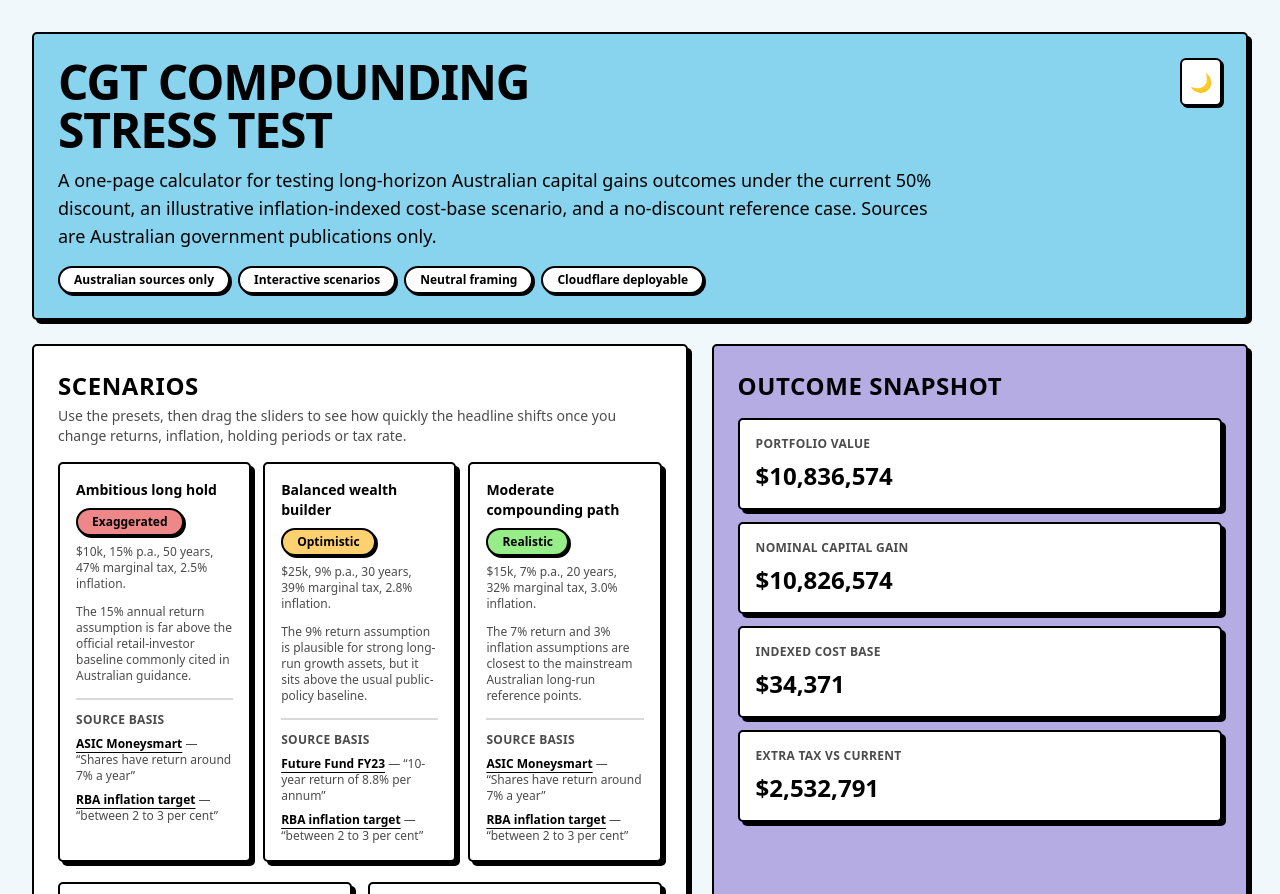
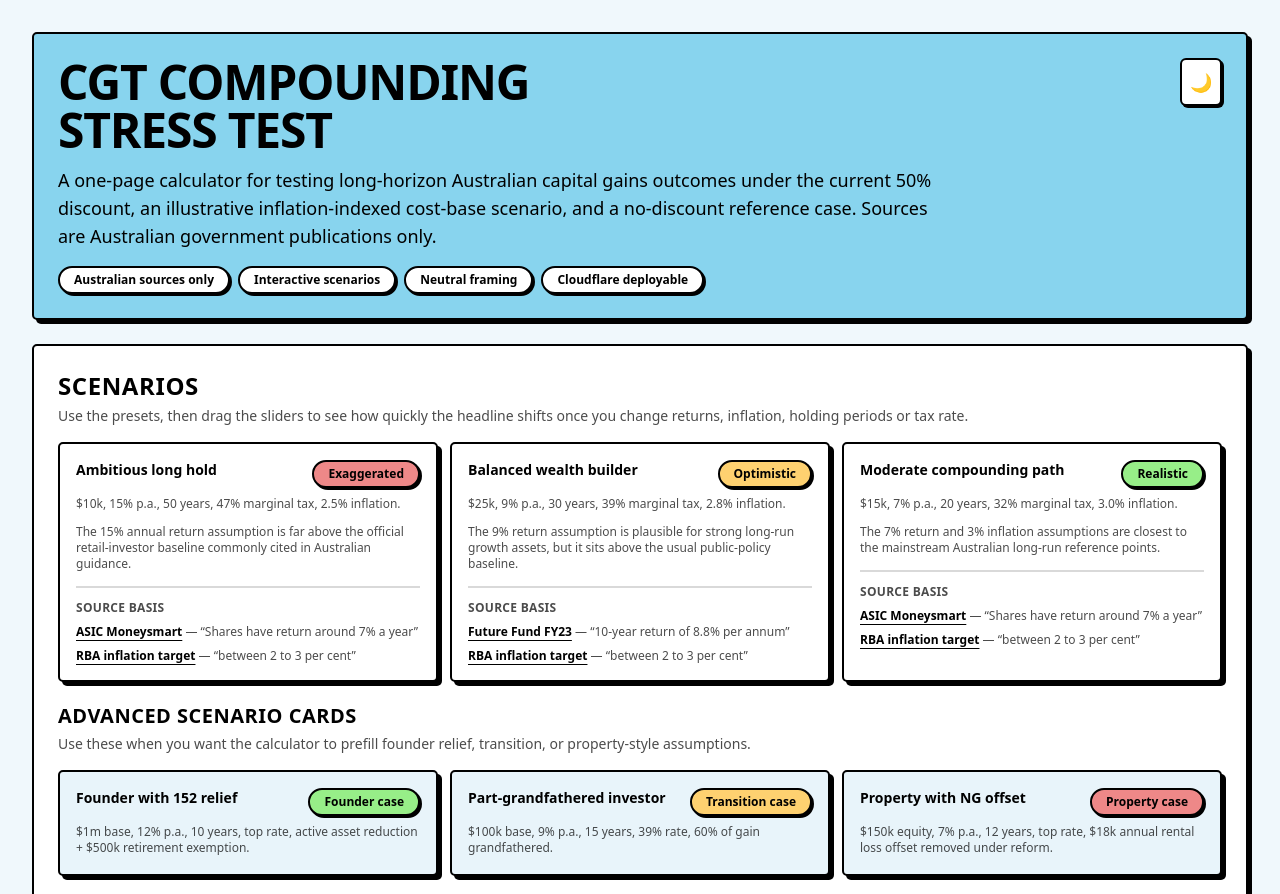
Before and after one commit to suryast/australia-cgt-reform, a Next.js app: page / in a window 1280 px wide. Shown: the top 894 px of the page. Built offline with nearby package versions, Linux system fonts and the light colour scheme.

Commit message:
Add advanced scenario cards

```diff
--- a/app/HomePageClient.tsx
+++ b/app/HomePageClient.tsx
@@ -23,6 +23,25 @@ type Scenario = {
     href: string
     quote: string
   }>
+}
+
+type AdvancedScenario = {
+  key: string
+  name: string
+  description: string
+  principal: number
+  annualReturnPct: number
+  yearsHeld: number
+  inflationPct: number
+  marginalTaxPct: number
+  grandfatheredGainPct: number
+  applyFifteenYearExemption: boolean
+  applyActiveAssetReduction: boolean
+  retirementExemptionAmount: number
+  annualNegativeGearingLoss: number
+  negativeGearingRemovedUnderReform: boolean
+  assessmentLabel: string
+  assessmentTone: 'success' | 'warning' | 'danger'
 }
 
 type TaxRatePresetKey = 'lower' | 'middle' | 'upper' | 'top' | 'custom'
@@ -114,6 +133,63 @@ const SCENARIOS: Scenario[] = [
         quote: '“between 2 to 3 per cent”',
       },
     ],
+  },
+]
+
+const ADVANCED_SCENARIOS: AdvancedScenario[] = [
+  {
+    key: 'founder-retirement',
+    name: 'Founder with 152 relief',
+    description: '$1m base, 12% p.a., 10 years, top rate, active asset reduction + $500k retirement exemption.',
+    principal: 1000000,
+    annualReturnPct: 12,
+    yearsHeld: 10,
+    inflationPct: 2.5,
+    marginalTaxPct: 47,
+    grandfatheredGainPct: 0,
+    applyFifteenYearExemption: false,
+    applyActiveAssetReduction: true,
+    retirementExemptionAmount: 500000,
+    annualNegativeGearingLoss: 0,
+    negativeGearingRemovedUnderReform: true,
+    assessmentLabel: 'Founder case',
+    assessmentTone: 'success',
+  },
+  {
+    key: 'partial-grandfathering',
+    name: 'Part-grandfathered investor',
+    description: '$100k base, 9% p.a., 15 years, 39% rate, 60% of gain grandfathered.',
+    principal: 100000,
+    annualReturnPct: 9,
+    yearsHeld: 15,
+    inflationPct: 2.8,
+    marginalTaxPct: 39,
+    grandfatheredGainPct: 60,
+    applyFifteenYearExemption: false,
+    applyActiveAssetReduction: false,
+    retirementExemptionAmount: 0,
+    annualNegativeGearingLoss: 0,
+    negativeGearingRemovedUnderReform: true,
+    assessmentLabel: 'Transition case',
+    assessmentTone: 'warning',
+  },
+  {
+    key: 'property-negative-gearing',
+    name: 'Property with NG offset',
+    description: '$150k equity, 7% p.a., 12 years, top rate, $18k annual rental loss offset removed under reform.',
+    principal: 150000,
+    annualReturnPct: 7,
+    yearsHeld: 12,
+    inflationPct: 3,
+    marginalTaxPct: 47,
+    grandfatheredGainPct: 30,
+    applyFifteenYearExemption: false,
+    applyActiveAssetReduction: false,
+    retirementExemptionAmount: 0,
+    annualNegativeGearingLoss: 18000,
+    negativeGearingRemovedUnderReform: true,
+    assessmentLabel: 'Property case',
+    assessmentTone: 'danger',
   },
 ]
 
@@ -326,6 +402,34 @@ function applyScenario(setters: {
   setters.setMarginalTaxPct(scenario.marginalTaxPct)
 }
 
+function applyAdvancedScenario(setters: {
+  setPrincipal: (v: number) => void
+  setAnnualReturnPct: (v: number) => void
+  setYearsHeld: (v: number) => void
+  setInflationPct: (v: number) => void
+  setMarginalTaxPct: (v: number) => void
+  setGrandfatheredGainPct: (v: number) => void
+  setApplyFifteenYearExemption: (v: boolean) => void
+  setApplyActiveAssetReduction: (v: boolean) => void
+  setRetirementExemptionAmount: (v: number) => void
+  setAnnualNegativeGearingLoss: (v: number) => void
+  setNegativeGearingRemovedUnderReform: (v: boolean) => void
+  setAdvancedMode: (v: boolean) => void
+}, scenario: AdvancedScenario) {
+  setters.setAdvancedMode(true)
+  setters.setPrincipal(scenario.principal)
+  setters.setAnnualReturnPct(scenario.annualReturnPct)
+  setters.setYearsHeld(scenario.yearsHeld)
+  setters.setInflationPct(scenario.inflationPct)
+  setters.setMarginalTaxPct(scenario.marginalTaxPct)
+  setters.setGrandfatheredGainPct(scenario.grandfatheredGainPct)
+  setters.setApplyFifteenYearExemption(scenario.applyFifteenYearExemption)
+  setters.setApplyActiveAssetReduction(scenario.applyActiveAssetReduction)
+  setters.setRetirementExemptionAmount(scenario.retirementExemptionAmount)
+  setters.setAnnualNegativeGearingLoss(scenario.annualNegativeGearingLoss)
+  setters.setNegativeGearingRemovedUnderReform(scenario.negativeGearingRemovedUnderReform)
+}
+
 export default function HomePageClient() {
   const [principal, setPrincipal] = useState(SCENARIOS[0].principal)
   const [annualReturnPct, setAnnualReturnPct] = useState(SCENARIOS[0].annualReturnPct)
@@ -471,7 +575,7 @@ export default function HomePageClient() {
           </div>
         </header>
 
-        <section className="mb-6 grid gap-6 lg:grid-cols-[1.1fr_0.9fr]">
+        <section className="mb-6">
           <div className="card-brutal p-4 sm:p-6">
             <div className="flex flex-wrap items-start justify-between gap-4">
               <div>
@@ -549,6 +653,79 @@ export default function HomePageClient() {
                   </div>
                 </div>
               ))}
+            </div>
+
+            <div className="mt-5">
+              <div className="flex flex-wrap items-start justify-between gap-4">
+                <div>
+                  <h3 className="text-base sm:text-xl font-black uppercase tracking-wide">
+                    Advanced Scenario Cards
+                  </h3>
+                  <p className="mt-1 text-xs sm:text-sm text-foreground-muted">
+                    Use these when you want the calculator to prefill founder relief, transition, or property-style assumptions.
+                  </p>
+                </div>
+              </div>
+              <div className="mt-4 grid gap-3 md:grid-cols-3">
+                {ADVANCED_SCENARIOS.map((scenario) => (
+                  <div key={scenario.key} className="card-brutal card-bg-alt p-4">
+                    <button
+                      onClick={() => {
+                        applyAdvancedScenario(
+                          {
+                            setPrincipal,
+                            setAnnualReturnPct,
+                            setYearsHeld,
+                            setInflationPct,
+                            setMarginalTaxPct,
+                            setGrandfatheredGainPct,
+                            setApplyFifteenYearExemption,
+                            setApplyActiveAssetReduction,
+                            setRetirementExemptionAmount,
+                            setAnnualNegativeGearingLoss,
+                            setNegativeGearingRemovedUnderReform,
+                            setAdvancedMode,
+                          },
+                          scenario
+                        )
+                        setTaxRatePreset('custom')
+                        setActiveScenario('moderate')
+                      }}
+                      className="w-full text-left brutal-hover"
+                    >
+                      <div className="flex flex-wrap items-start justify-between gap-2">
+                        <p className="text-sm font-black">{scenario.name}</p>
+                        <span className={`badge-brutal text-[10px] sm:text-xs ${
+                          scenario.assessmentTone === 'success'
+                            ? 'badge-success'
+                            : scenario.assessmentTone === 'warning'
+                              ? 'badge-warning'
+                              : 'badge-danger'
+                        }`}>
+                          {scenario.assessmentLabel}
+                        </span>
+                      </div>
+                      <p className="mt-2 text-xs text-foreground-muted">{scenario.description}</p>
+                    </button>
+                  </div>
+                ))}
+              </div>
+            </div>
+
+            <div className="mt-5 card-brutal card-purple p-4 sm:p-6">
+              <h2 className="text-lg sm:text-2xl font-black uppercase tracking-wide text-black">
+                Outcome Snapshot
+              </h2>
+              <div className="mt-4 grid gap-3 sm:grid-cols-2 xl:grid-cols-4">
+                <MetricCard label="Portfolio value" value={formatCurrency(derived.futureValue)} tone="main" />
+                <MetricCard label="Nominal capital gain" value={formatCurrency(derived.nominalGain)} tone="success" />
+                <MetricCard label="Indexed cost base" value={formatCurrency(derived.indexedCostBase)} tone="warning" />
+                <MetricCard
+                  label={advancedMode ? 'Combined drag vs current' : 'Extra tax vs current'}
+                  value={formatCurrency(derived.extraTaxVsCurrent)}
+                  tone="danger"
+                />
+              </div>
             </div>
 
             <div className="mt-5 grid gap-4 sm:grid-cols-2">
@@ -659,22 +836,6 @@ export default function HomePageClient() {
                   />
                 </div>
               ) : null}
-            </div>
-          </div>
-
-          <div className="card-brutal card-purple p-4 sm:p-6">
-            <h2 className="text-lg sm:text-2xl font-black uppercase tracking-wide text-black">
-              Outcome Snapshot
-            </h2>
-            <div className="mt-4 grid gap-3">
-              <MetricCard label="Portfolio value" value={formatCurrency(derived.futureValue)} tone="main" />
-              <MetricCard label="Nominal capital gain" value={formatCurrency(derived.nominalGain)} tone="success" />
-              <MetricCard label="Indexed cost base" value={formatCurrency(derived.indexedCostBase)} tone="warning" />
-              <MetricCard
-                label={advancedMode ? 'Combined drag vs current' : 'Extra tax vs current'}
-                value={formatCurrency(derived.extraTaxVsCurrent)}
-                tone="danger"
-              />
             </div>
           </div>
         </section>
```
